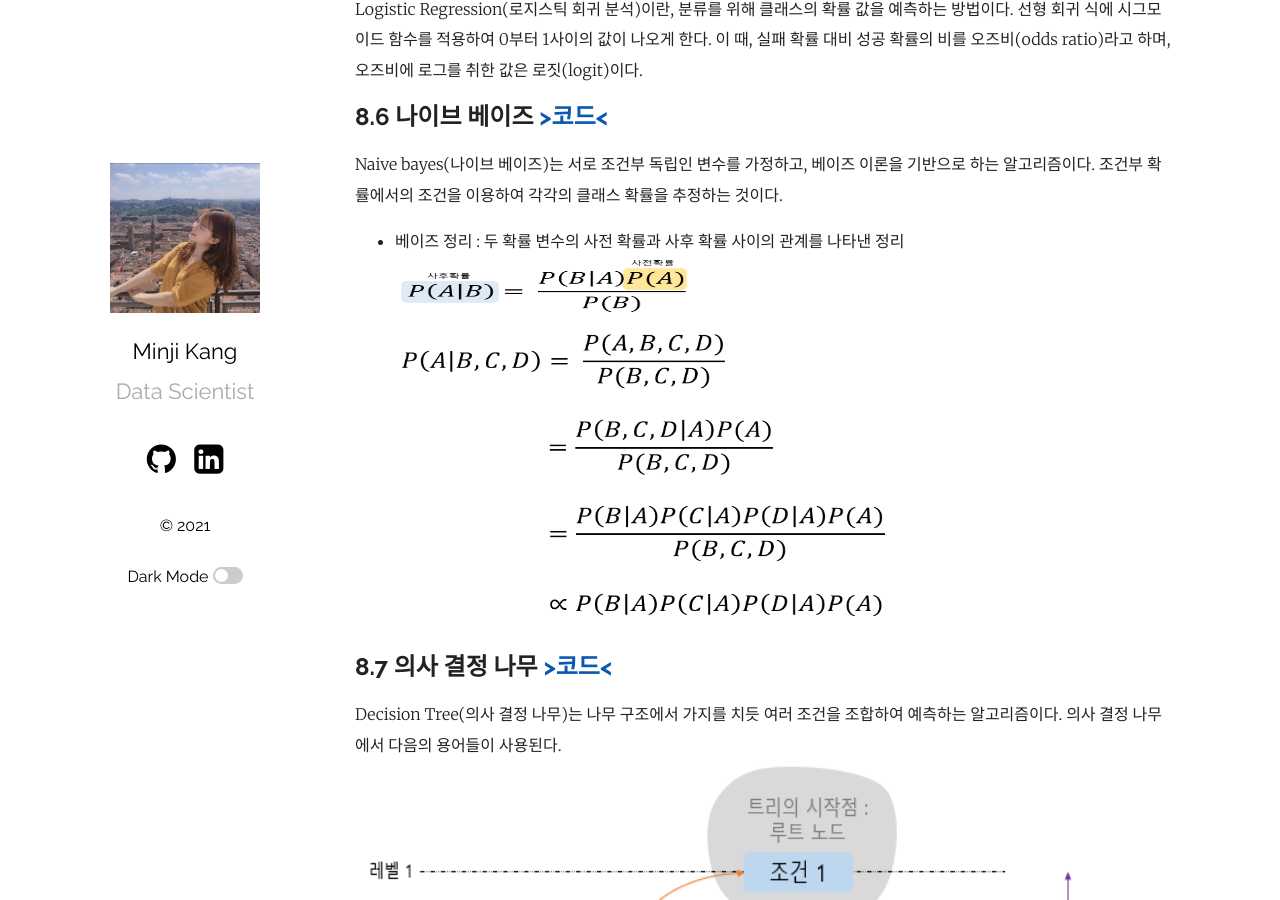
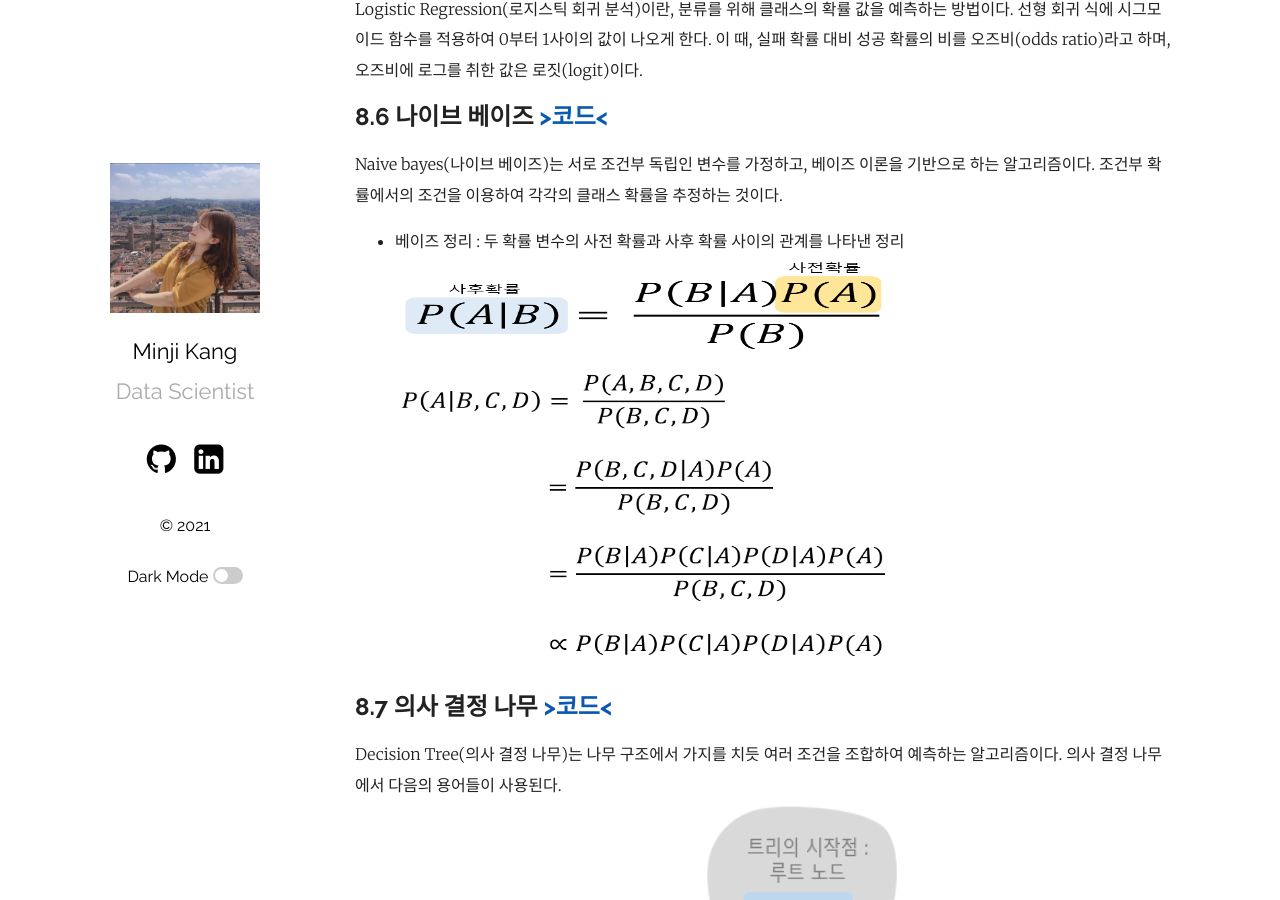
Before and after one commit to mmminji/mmminji.github.io, a Jekyll site: the page built from _posts/2021-06-14-선통머8장.markdown, in a window 1280 px wide and 900 px high, scrolled down 1130 px. Built offline with Jekyll 4.4.1, drawn with Linux system fonts in a browser that asks for light colours; comment, search, counter and statistics services are not loaded.

Commit message:
2021-06-14-post

```diff
--- a/_posts/2021-06-14-선통머8장.markdown
+++ b/_posts/2021-06-14-선통머8장.markdown
@@ -32,7 +32,7 @@ Logistic Regression(로지스틱 회귀 분석)이란, 분류를 위해 클래
 ## 8.6 나이브 베이즈 [>코드<](https://github.com/mmminji/Machine-Learning/blob/master/8.6.NaiveBayes.py)
 Naive bayes(나이브 베이즈)는 서로 조건부 독립인 변수를 가정하고, 베이즈 이론을 기반으로 하는 알고리즘이다. 조건부 확률에서의 조건을 이용하여 각각의 클래스 확률을 추정하는 것이다.
 - 베이즈 정리 : 두 확률 변수의 사전 확률과 사후 확률 사이의 관계를 나타낸 정리
-![](https://github.com/mmminji/mmminji.github.io/blob/main/assets/post_pics/8.6-Bayes.PNG?raw=true){: width="300" height="60"}
+![](https://github.com/mmminji/mmminji.github.io/blob/main/assets/post_pics/8.6-Bayes.PNG?raw=true){: width="500" height="100"}
 ![](https://github.com/mmminji/mmminji.github.io/blob/main/assets/post_pics/8.6-Naive_bayes.PNG?raw=true){: width="500" height="300"}
 
 ## 8.7 의사 결정 나무 [>코드<](https://github.com/mmminji/Machine-Learning/blob/master/8.7.DecisionTree.py)
```
